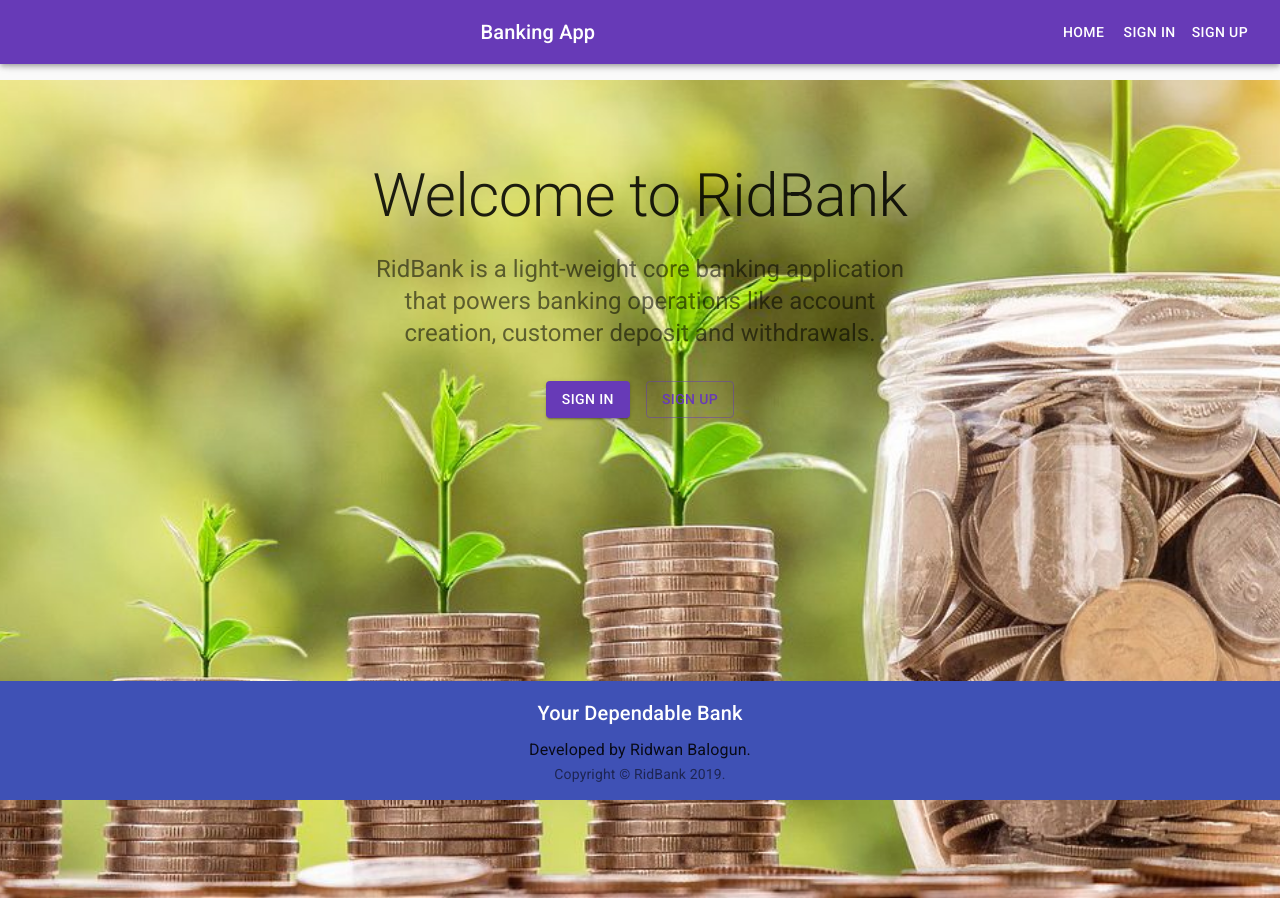
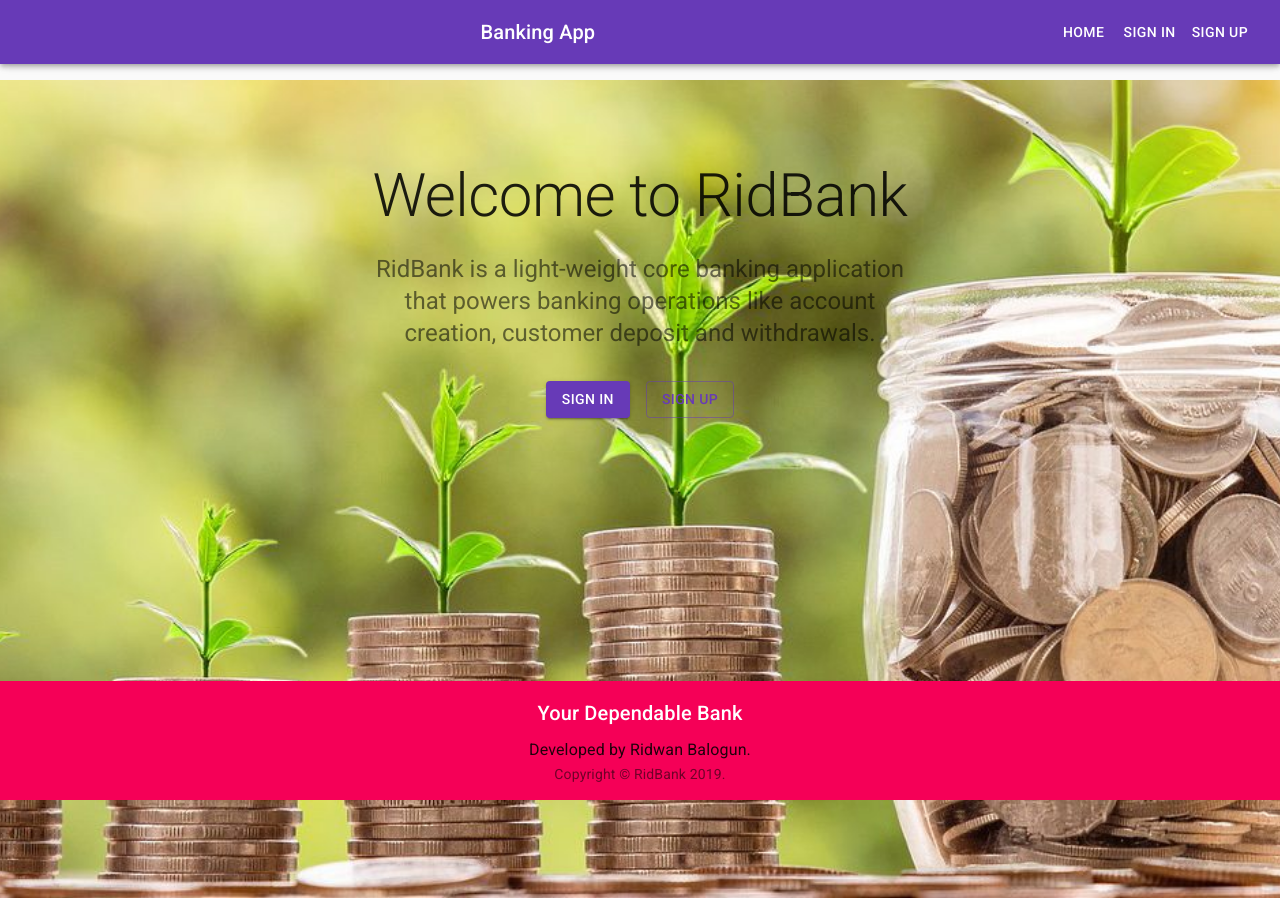
Before and after one commit to ridbay/Banka-React, a React (Create React App) app: page / in a window 1280 px wide. Built offline with nearby package versions, Linux system fonts and the light colour scheme; the HTML template or start-up script is replaced by a standard one.

Commit message:
Apply App Theme

```diff
--- a/src/App.js
+++ b/src/App.js
@@ -13,7 +13,7 @@ import {
 } from "react-router-dom";
 
 import CssBaseline from '@material-ui/core/CssBaseline';
-import { createMuiTheme, MuiThemeProvider } from '@material-ui/core/styles';
+import { createMuiTheme, ThemeProvider } from '@material-ui/core/styles';
 
 
 const theme = createMuiTheme({
@@ -35,7 +35,7 @@ const theme = createMuiTheme({
 
 function App() {
   return (
-    <MuiThemeProvider theme={theme}>
+    <ThemeProvider theme={theme}>
       <div className='App'>
         <CssBaseline />
         <NavBar />
@@ -52,7 +52,7 @@ function App() {
         <Footer />
       </div>
 
-    </MuiThemeProvider>
+    </ThemeProvider>
 
   );
 }
--- a/src/components/Footer.jsx
+++ b/src/components/Footer.jsx
@@ -21,7 +21,7 @@ const useStyles = makeStyles(theme => ({
   footer: {
     padding: theme.spacing(2),
     marginTop: 'auto',
-    backgroundColor: "#3f51b5",
+    backgroundColor: theme.palette.secondary.main,
     color: "white",
     position: 'absolute',
     left: 0,
```
